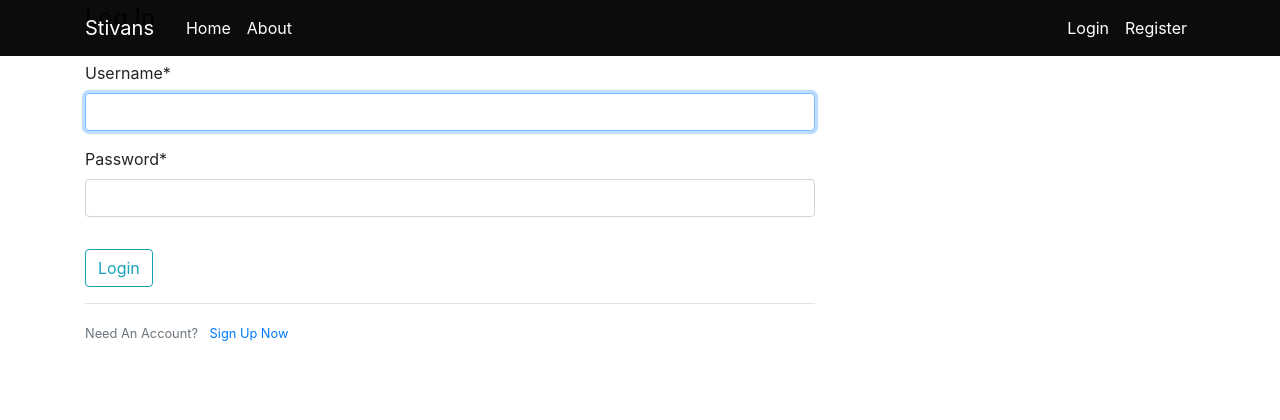
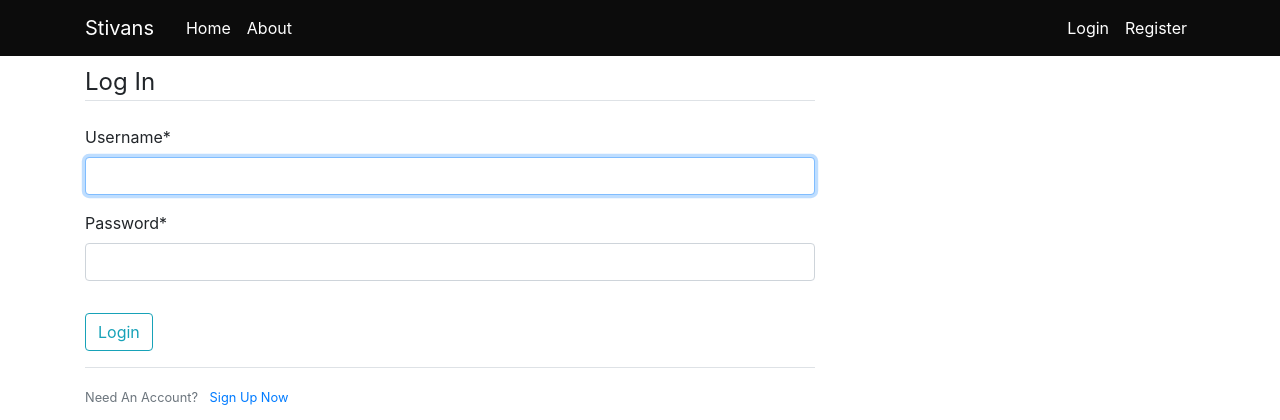
Before and after one commit to TonyDamov/9th-Grade-Script-Classes-Project, a Django app: page /user/login/ in a window 1280 px wide. Shown: the top 420 px of the page. Run offline with Django 5.2, Linux system fonts and the light colour scheme; some libraries are stand-ins or nearby versions.

Commit message:
small styling fix

```diff
--- a/Stivans/catalogue/templates/catalogue/base.html
+++ b/Stivans/catalogue/templates/catalogue/base.html
@@ -19,7 +19,7 @@
     {% endif %}
 </head>
 <body>
-    <header class="site-header">
+    <header class="site-header" style="padding-bottom: 4rem;">
       <nav class="navbar navbar-expand-md navbar-dark bg-steel fixed-top" style="background-color: rgba(0, 0, 0, 0.951);">
         <div class="container">
           <a class="navbar-brand mr-4" style="color: rgb(255, 255, 255);" href="{% url 'home' %}">Stivans</a>
--- a/Stivans/user/templates/user/register.html
+++ b/Stivans/user/templates/user/register.html
@@ -1,7 +1,7 @@
 {% extends "catalogue/base.html" %}
 {% load crispy_forms_tags %}
 {% block content %}
-    <div class="content-section" style="padding-top: 4rem;">
+    <div class="content-section" >
         <form method="POST">
             {% csrf_token %}
             <fieldset class="form-group">
```
